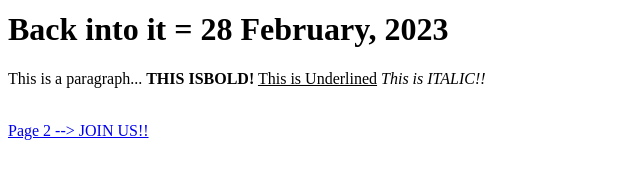
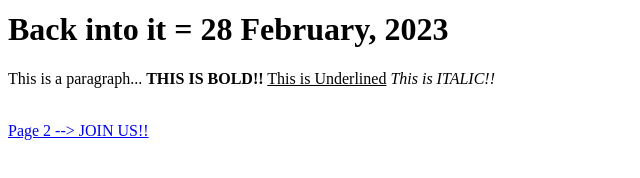
Before and after one commit to kjshugo/Percipio_Assignment1, a plain HTML site: page index.html in a window 1280 px wide. Shown: the part 272-450 px from the top of the page, 0-640 px from the left. Drawn offline with Linux system fonts and the light colour scheme.

Commit message:
Fixed the Bold line...

```diff
--- a/index.html
+++ b/index.html
@@ -8,7 +8,7 @@
 <body>
     <center><img src="images/Dragon.jpg" align="bottom" height="250" width="300"></center>
     <h1> Back into it = 28 February, 2023</h1>
-    <p>This is a paragraph... <b>THIS ISBOLD!</b>  <u>This is Underlined</u>  <i>This is ITALIC!!</i></p>
+    <p>This is a paragraph... <b>THIS IS BOLD!!</b>  <u>This is Underlined</u>  <i>This is ITALIC!!</i></p>
     <div>
     <br>
         <a href="Join_US.html">Page 2 --&gt; JOIN US!!</a>
```
